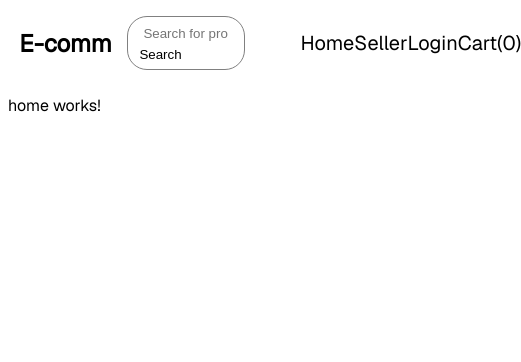
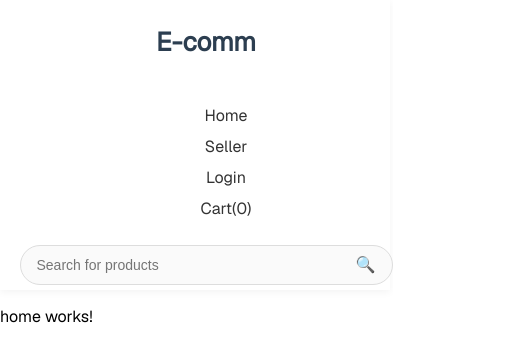
Before and after one commit to chetankaushik6/eComAngular, an Angular app: page / in a window 390 px wide. Shown: the top 362 px of the page, 521 px wide, since content can reach past the window. Built offline with nearby package versions, Linux system fonts and the light colour scheme.

Commit message:
update navbar after seller login & add logout and seller pages

```diff
--- a/src/app/Components/header/header.component.css
+++ b/src/app/Components/header/header.component.css
@@ -1,44 +1,103 @@
 .nav {
   display: flex;
-    flex-direction: row;
   align-items: center;
   justify-content: space-between;
-    margin: auto 3%;
+  padding: 5px 5%;
+  background-color: #fff;
+  box-shadow: 0 2px 8px rgba(0,0,0,0.05);
+  flex-wrap: wrap;
+   background: rgba(255, 255, 255, 0.15);
 }
 
-ul{
+/* Logo */
+.logo a {
+  text-decoration: none;
+  font-size: 26px;
+  font-weight: bold;
+  color: #2c3e50;
+}
+
+/* Search */
+.search-container {
   display: flex;
-    flex-direction: row;
   align-items: center;
-    /* border: 1px solid black; */
-    width: 20%;
-    justify-content: space-between;
+  border: 1px solid #ddd;
+  border-radius: 25px;
+  padding: 5px 10px;
+  width: 35%;
+  max-width: 400px;
+  background-color: #fafafa;
+}
+
+.search-container input {
+  border: none;
+  outline: none;
+  flex: 1;
+  padding: 6px;
+  font-size: 14px;
+  background: transparent;
+}
+
+.search-container button {
+  border: none;
+  background: transparent;
+  cursor: pointer;
+  font-size: 16px;
+}
+
+/* Menu */
+.myMenus ul {
+  display: flex;
+  align-items: center;
+  gap: 20px;
   list-style: none;
 }
 
-ul li a{
+.myMenus ul li a {
   text-decoration: none;
-        color: black;
-        font-size: 20px;
+  color: #333;
+  font-size: 16px;
+  transition: 0.3s;
 }
 
-.search-container{
-        border: 1px solid gray;
-    border-radius: 20px;
-    padding: 5px;
-    width: 30%;
+.myMenus ul li a:hover {
+  color: #007bff;
 }
 
-.search-container input[type="text"]{
-    border: none;
-    outline: none;
-    width: 80%;
-    padding-left: 10px;
+/* 🔽 RESPONSIVE DESIGN */
+@media (max-width: 768px) {
+  .nav {
+    flex-direction: column;
+    align-items: stretch;
+    gap: 10px;
   }
 
-.search-container button{
-    border: none;
-    background-color: transparent;
+  .search-container {
+    width: 100%;
+  }
+
+  .myMenus ul {
+    justify-content: space-around;
+    flex-wrap: wrap;
+    gap: 10px;
+  }
+}
+
+@media (max-width: 480px) {
+  .logo {
+    text-align: center;
+  }
+
+  .myMenus ul {
+    flex-direction: column;
+    align-items: center;
+  }
+
+  .search-container {
+    order: 3;
+  }
+}
+
+.mnu{
         cursor: pointer;
-    width: 15%;
 }
--- a/src/app/Components/header/header.component.html
+++ b/src/app/Components/header/header.component.html
@@ -1,13 +1,46 @@
 <nav class="nav">
-    <h1>E-comm</h1>
-    <div class="search-container">
+  <h1 class="logo"><a routerLink="/">E-comm</a></h1>
+
+  <div class="search-container" *ngIf="menuType==='default'">
+    <input type="text" placeholder="Search for products" />
+    <button>🔍</button>
+  </div>
+
+  <div class="myMenus" [ngSwitch]="menuType">
+    <ul *ngSwitchCase="'default'">
+      <li><a routerLink="/">Home</a></li>
+      <li><a routerLink="/seller">Seller</a></li>
+      <li><a routerLink="/login">Login</a></li>
+      <li><a routerLink="/cart">Cart(0)</a></li>
+    </ul>
+
+    <ul *ngSwitchCase="'seller'">
+          <li><a routerLink="/seller-add-product">Add Product</a></li>
+      <li><a routerLink="/sellerHome">Product List</a></li>
+      <li><a class="mnu" (click)="logout()">Logout</a></li>
+      <li><a routerLink="#">{{sellerName | titlecase}}</a></li>
+    </ul>
+  </div>
+</nav>
+
+<!-- <nav class="nav">
+    <h1><a routerLink="/">E-comm</a></h1>
+    <div class="search-container" *ngIf="menuType==='default'">
         <input type="text" placeholder="Search for products" />
         <button>Search</button>
     </div>
-    <ul>
+    <div class="myMenus" [ngSwitch]="menuType">
+    <ul *ngSwitchCase="'default'">
         <li><a routerLink="/">Home</a></li>
         <li><a routerLink="/seller">Seller</a></li>
         <li><a routerLink="/login">Login</a></li>
         <li><a routerLink="/cart">Cart(0)</a></li>
     </ul>
-</nav>
+        <ul *ngSwitchCase="'seller'">
+        <li><a routerLink="#">Product List</a></li>
+        <li><a routerLink="/seller">Add Product</a></li>
+        <li><a routerLink="/login">Logout</a></li>
+        <li><a routerLink="/cart">SellerName</a></li>
+    </ul>
+    </div>
+</nav> -->
--- a/src/app/Components/header/header.component.ts
+++ b/src/app/Components/header/header.component.ts
@@ -1,13 +1,44 @@
 import { Component } from '@angular/core';
 import { RouterLink } from "@angular/router";
-
+import { Router } from '@angular/router';
+import { NgIf } from '@angular/common';
+import { CommonModule } from '@angular/common';
 @Component({
   selector: 'app-header',
   standalone: true,
-  imports: [RouterLink],
+  imports: [RouterLink,NgIf,CommonModule],
   templateUrl: './header.component.html',
   styleUrls: ['./header.component.css']
 })
 export class HeaderComponent {
+  menuType:string='default';
+  sellerName:string='';
+   constructor(private router:Router){}
 
+   ngOnInit():void{
+       this.router.events.subscribe((val:any)=>{
+            console.log("router event",val.url);
+            if(val.url){
+              if(localStorage.getItem('seller') && val.url.includes('seller')){
+                   console.warn('inside seller area',val.url);
+                   this.menuType='seller';
+if(localStorage.getItem('seller')){
+    let sellerStore =localStorage.getItem('seller');
+    let sellerData = sellerStore && JSON.parse(sellerStore)[0];
+    this.sellerName= sellerData.name;
 }
+
+              }else{
+                 console.warn(' outside seller area',val.url);
+                    this.menuType='default';
+                }
+            }
+       })
+   }
+
+   logout(){
+    localStorage.removeItem('seller');
+    alert("User logout successfully!")
+    this.router.navigate(['/']);
+   }
+}
--- /dev/null
+++ b/src/app/Components/seller-add-product/seller-add-product.component.html
@@ -0,0 +1 @@
+<p>seller-add-product works!</p>
--- a/src/app/app.routes.ts
+++ b/src/app/app.routes.ts
@@ -5,11 +5,13 @@ import { LoginComponent } from './Components/login/login.component';
 import { CartComponent } from './Components/cart/cart.component';
 import { SellerHomeComponent } from './Components/seller-home/seller-home.component';
 import { authGuard } from './auth.guard';
+import { SellerAddProductComponent } from './Components/seller-add-product/seller-add-product.component';
 
 export const routes: Routes = [
     { path: '', component: HomeComponent },
     { path: 'seller', component: SellerComponent },
-    { path: 'sellerHome', component: SellerHomeComponent , canActivate:[authGuard]},
+    { path: 'sellerHome', component: SellerHomeComponent, canActivate: [authGuard] },
+    { path: 'seller-add-product', component: SellerAddProductComponent, canActivate: [authGuard] },
     { path: 'login', component: LoginComponent },
     { path: 'cart', component: CartComponent }
 ];
--- a/src/app/auth.guard.ts
+++ b/src/app/auth.guard.ts
@@ -11,7 +11,7 @@ export const authGuard: CanActivateFn = (route, state) => {
       if(localStorage.getItem('seller')){
       return true;
     }
-    return true;
+    return false;
   }
 
   return router.createUrlTree(['/seller-login']);
--- a/src/db.json
+++ b/src/db.json
@@ -36,12 +36,7 @@
       "password": "asdfasf",
       "id": "5xOOAfzRl2c"
     },
-    {
-      "name": "aaa",
-      "email": "abc@gmail.com",
-      "password": "123",
-      "id": "fNVEVmJtYFA"
-    },
+
     {
       "name": "trye6u6",
       "email": "abc@gmail.com",
--- a/src/styles.css
+++ b/src/styles.css
@@ -1,5 +1,7 @@
 body{
 font-family: 'Geist', serif;
+padding: 0px;
+margin: 0px;
 }
 
 .error-p{
```
Also changed, not shown: src/app/Components/seller-add-product/seller-add-product.component.ts (added, +11 -0 lines), src/app/Components/seller-add-product/seller-add-product.component.css (added), 1 other file (tests, documents, lock files or other folders). Lines whose indentation alone changed are shown as unchanged.
